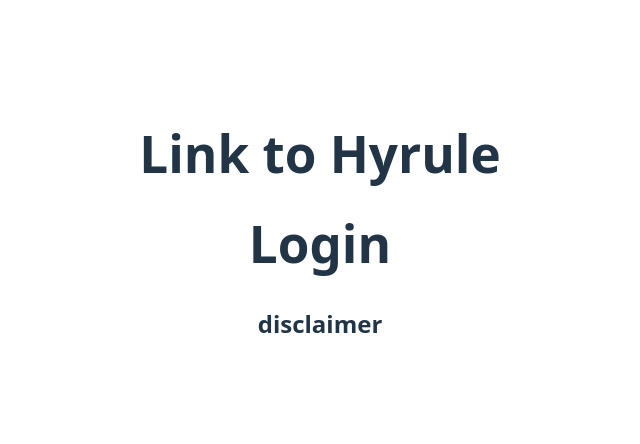
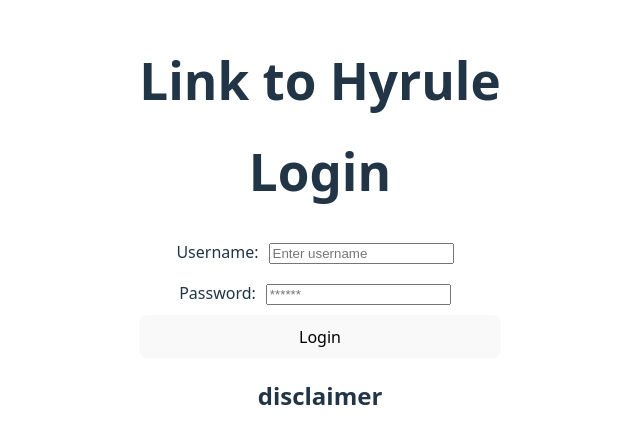
Before and after one commit to MatthieuMosch/link-to-hyrule, a React (Vite) app: page /login in a window 1280 px wide. Shown: the part 174-618 px from the top of the page, without its empty margins (320-960 px from the left). Built offline with nearby package versions, Linux system fonts and the light colour scheme.

Commit message:
login werkt met form data

```diff
--- a/src/pages/login/Login.jsx
+++ b/src/pages/login/Login.jsx
@@ -1,7 +1,40 @@
+import {useContext, useState} from "react";
+import {AuthContext} from "../../context/AuthProvider.jsx";
+import InputField from "../../components/inputfield/InputField.jsx";
+
 function Login() {
+    const {login} = useContext(AuthContext);
+    const [formState, setFormState] = useState({
+        username: "",
+        email: "",
+        password: "",
+        info: "",
+        role: ["user"]
+    })
+
+    function handleChange(e) {
+        setFormState({ ...formState, [e.target.name]: e.target.value });
+    }
+
+    function handleSubmit(e) {
+        e.preventDefault();
+        void login(formState);
+    }
+
     return (
         <>
             <h1>Login</h1>
+            <form onSubmit={handleSubmit}>
+                <InputField type="text" name="username" placeholder="Enter username"
+                            value={formState.username} changeHandler={handleChange}>
+                    Username:
+                </InputField>
+                <InputField type="password" name="password" placeholder="******"
+                            value={formState.password} changeHandler={handleChange}>
+                    Password:
+                </InputField>
+                <button type="submit">Login</button>
+            </form>
         </>
     );
 }
--- a/src/pages/register/Register.jsx
+++ b/src/pages/register/Register.jsx
@@ -58,9 +58,9 @@
                 </InputField>
                 <InputField type="password" name="password" placeholder="******"
                             value={formState.password} changeHandler={handleChange}>
-                    E-mail:
+                    Password:
                 </InputField>
-                <button type="submit">Registreren</button>
+                <button type="submit">Register</button>
             </form>
             {loading && <h2>Processing....</h2>}
             {errorMsg && <dialog open>{errorMsg}</dialog>}
```
